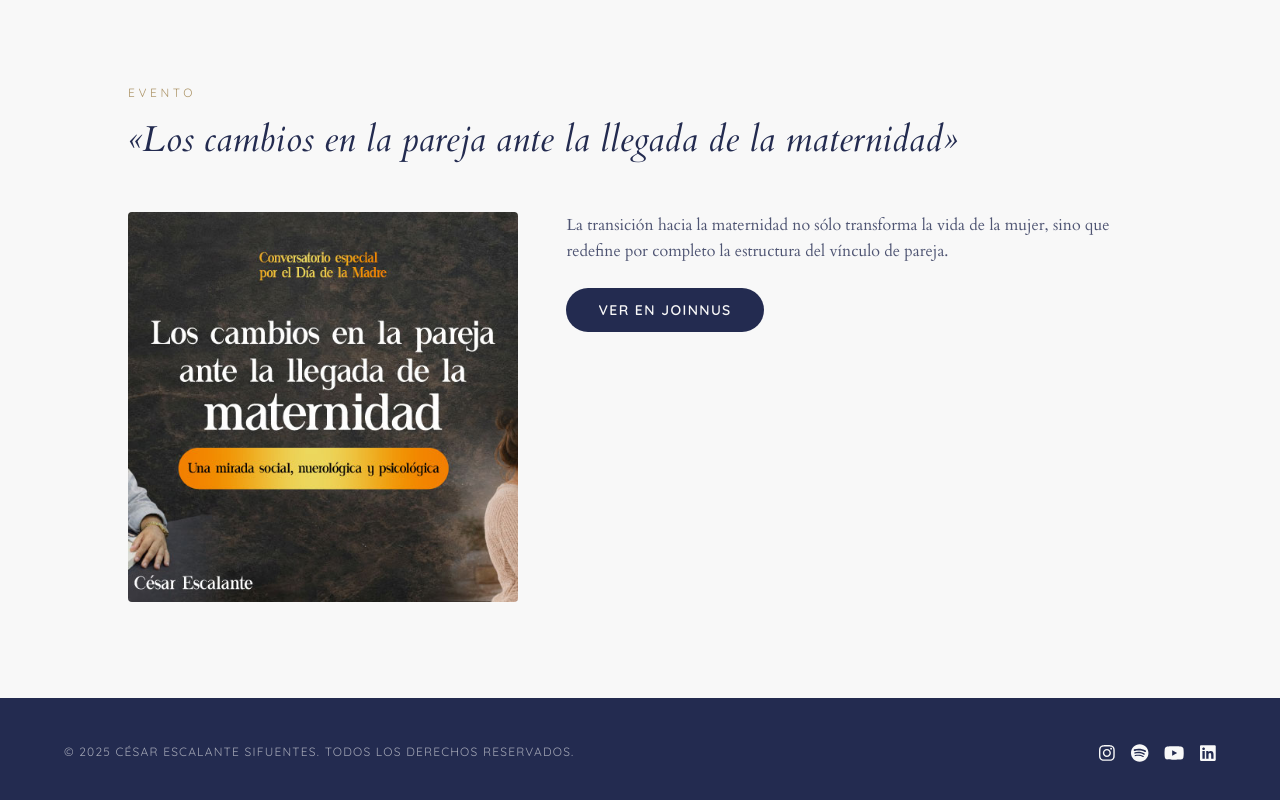
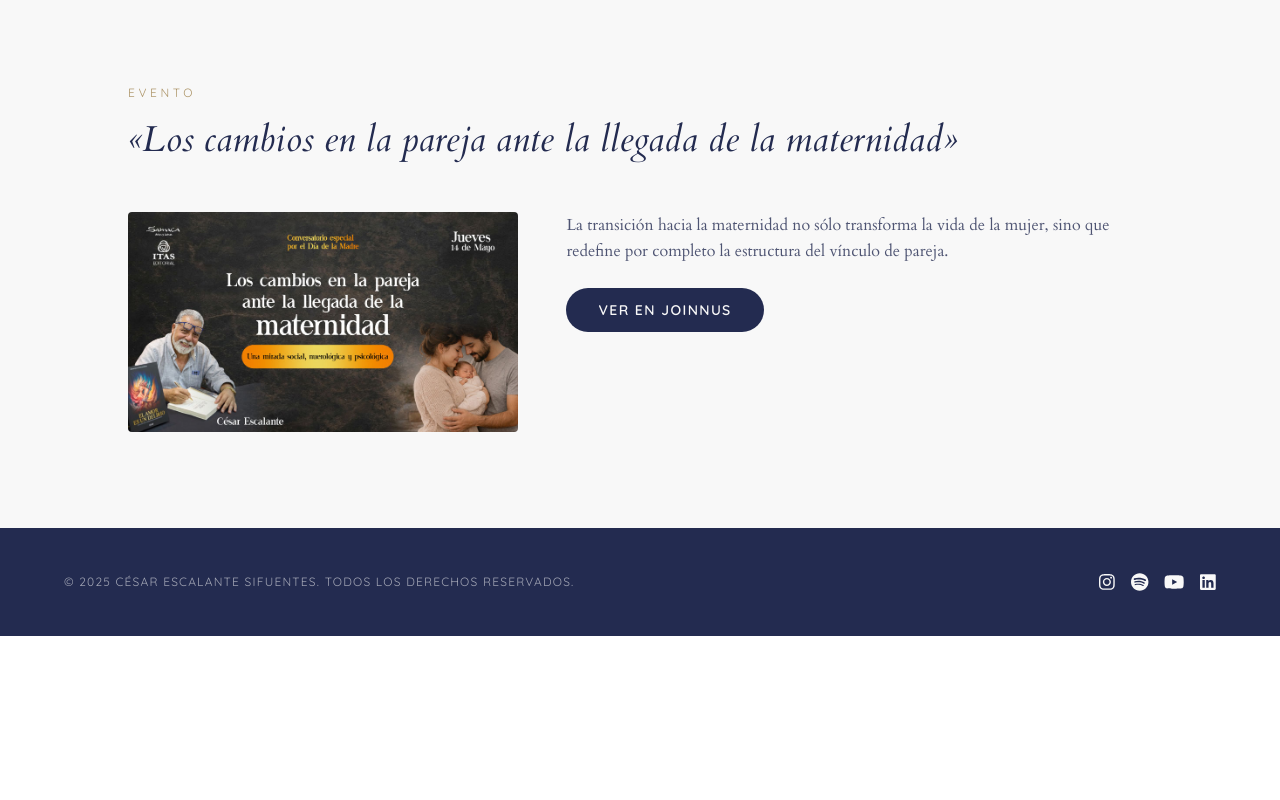
Before and after one commit to PabloEscalante2000/pagina-cesar-next, a Next.js app: page /eventos in a window 1280 px wide. Shown: the part 1555-2355 px from the top of the page. After the commit the page ends 2191 px from the top, so only its background shows below. Built offline with nearby package versions, Linux system fonts and the light colour scheme.

Commit message:
cambio en la foto de evento

```diff
--- a/app/eventos/page.tsx
+++ b/app/eventos/page.tsx
@@ -201,7 +201,7 @@ export default function EventosPage() {
 
             {/* Imagen */}
             <div className="lg:w-2/5">
-              <div className="relative aspect-square overflow-hidden rounded-sm">
+              <div className="relative aspect-video overflow-hidden rounded-sm">
                 <Image
                   src="/assets/joinus_normal.jpg"
                   alt="Los cambios en la pareja ante la llegada de la maternidad"
```
